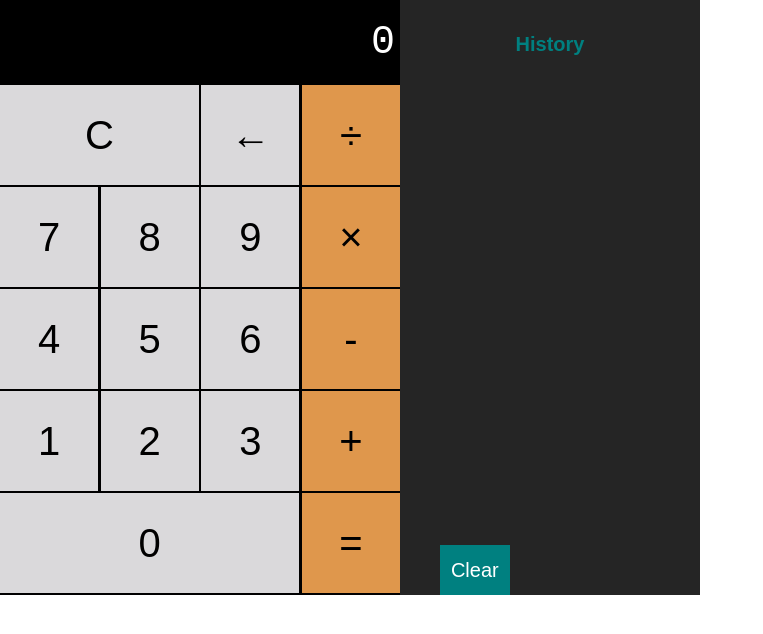
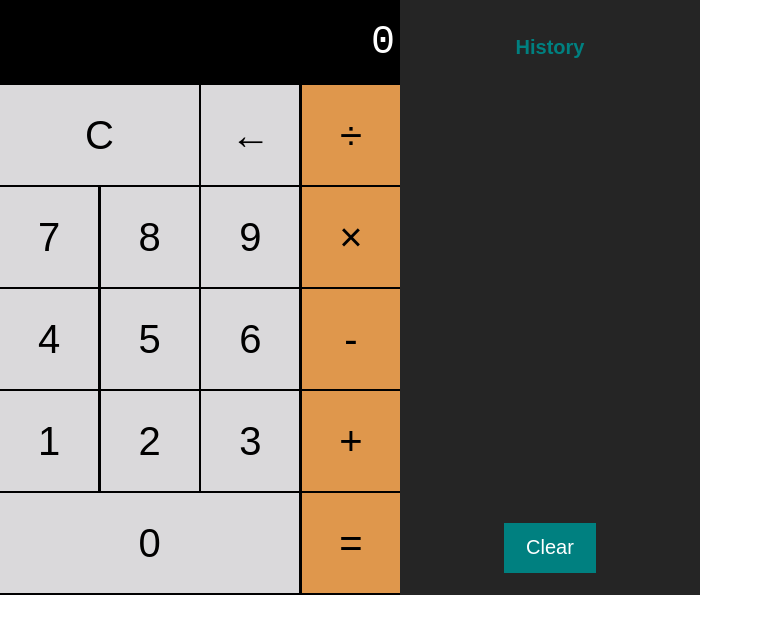
Before and after one commit to asifjoardar/online-calculator, a plain HTML site: page index.html in a window 1280 px wide. Shown: the whole page, without its empty margins (0-763 px from the left). Drawn offline with Linux system fonts and the light colour scheme.

Commit message:
Update calculator.css

```diff
--- a/css/calculator.css
+++ b/css/calculator.css
@@ -16,6 +16,7 @@ body {
 }
 
 .screen {
+  width: 100%;
   font-size: 40px;
   font-family: "Courier New", Courier, monospace;
   text-align: right;
@@ -31,6 +32,10 @@ body {
   border-radius: 0;
   font-size: 40px;
   cursor: pointer;
+}
+
+.calc-buttons{
+  border-collapse: collapse;
 }
 
 .calc-button:hover {
@@ -69,6 +74,7 @@ body {
 }
 
 .history {
+  display:flex;
   width: 300px;
   background-color: rgb(37, 37, 37);
   color: white;
@@ -76,6 +82,9 @@ body {
   font-family: "Courier New", Courier, monospace;
   text-align: right;
   padding: 20px 5px;
+  position: relative;
+  justify-content: center;
+  align-items: center;
 }
 
 .history-title {
@@ -83,22 +92,28 @@ body {
   text-align: center;
   font-family: sans-serif;
   font-size: 20px;
-  padding-bottom: 5px;
+  padding-bottom: 500px;
 }
 
 .clear-btn {
   background-color: teal;
   color: white;
   height: 50px;
-  width: 5.5%;
+  width: 30.5%;
   border: none;
   border-radius: 0;
   font-size: 20px;
   cursor: pointer;
   text-align: center;
   position: absolute;
+  margin-top:500px;
+  /*right:33%;*/
+
+  /*
   top: 545px;
-  right: 770px;
+  right: 90px;
+  */
+
 }
 
 .clear-btn:hover {
```
